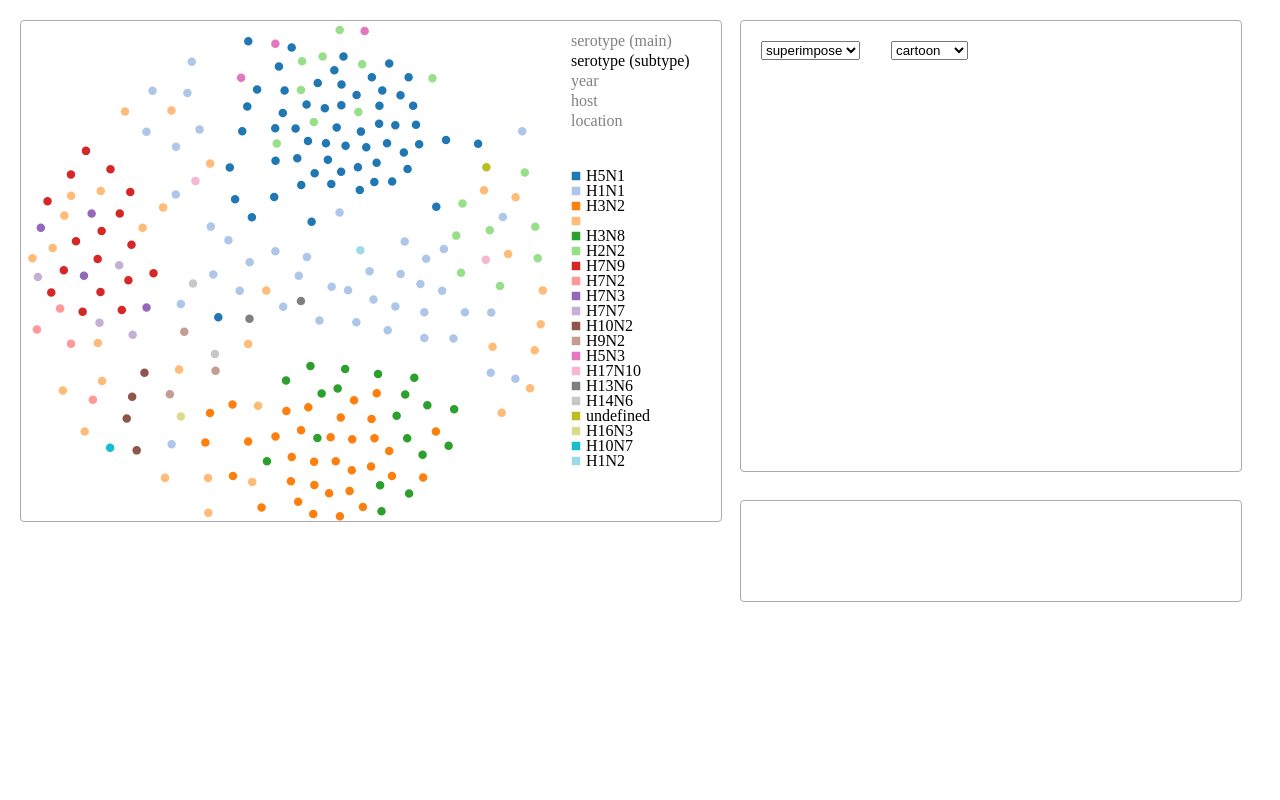
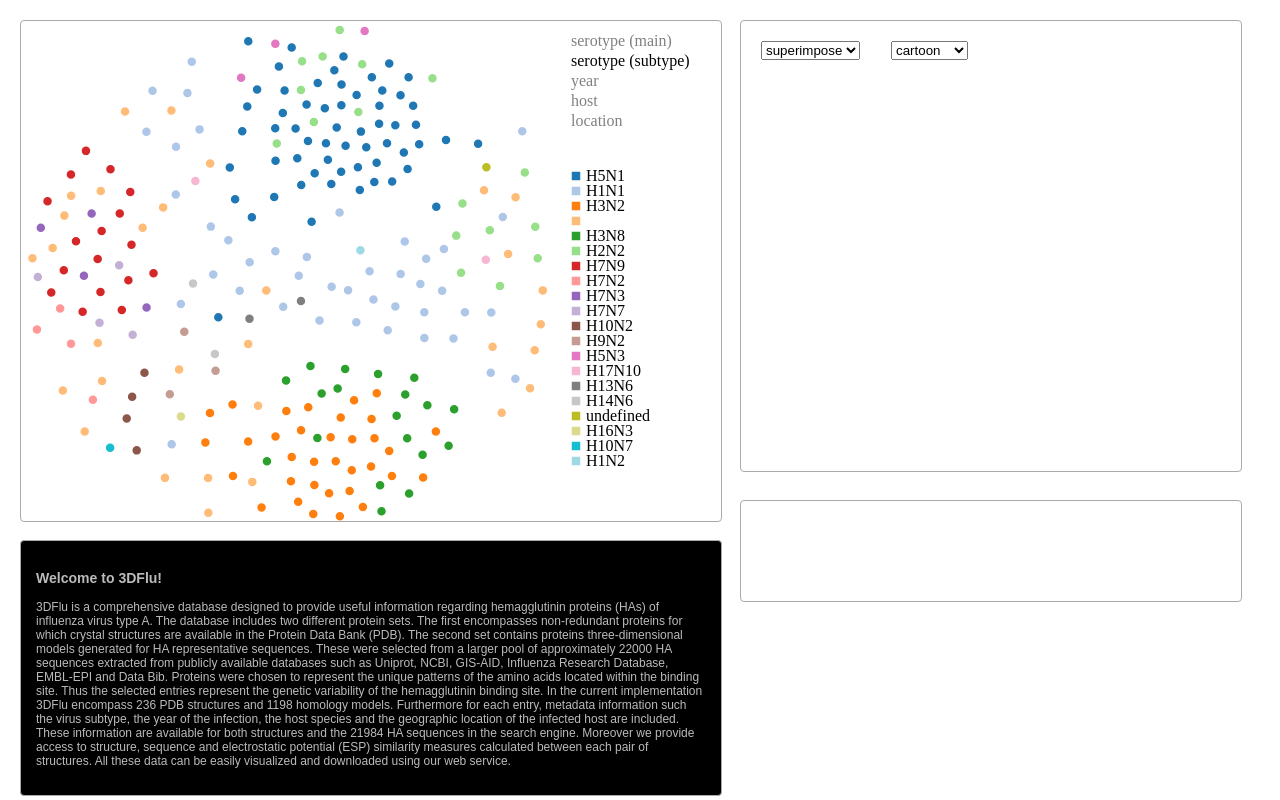
Before and after one commit to stared/bialkonet, a plain HTML site: page site/index.html in a window 1280 px wide. Drawn offline with Linux system fonts and the light colour scheme.

Commit message:
short description

```diff
--- a/site/index.html
+++ b/site/index.html
@@ -15,5 +15,11 @@
     <div id="sequenceViewer"></div>
 
     <script src="js/main.js" type="text/javascript"></script>
+
+    <div id="footer">
+      <h3>Welcome to 3DFlu!</h3>
+
+      <p>3DFlu is a comprehensive database designed to provide useful information regarding hemagglutinin  proteins (HAs) of influenza virus type A. The database includes two different protein sets. The first encompasses non-redundant proteins for which crystal structures are available in the Protein Data Bank (PDB). The second set contains proteins three-dimensional models generated for HA representative sequences. These were selected from a larger pool of approximately 22000 HA sequences extracted from publicly available databases such as Uniprot, NCBI, GIS-AID, Influenza Research Database, EMBL-EPI and Data Bib. Proteins were chosen to represent the unique patterns of the amino acids located within the binding site. Thus the selected entries represent the genetic variability of the hemagglutinin binding site. In the current implementation 3DFlu encompass 236 PDB structures and 1198 homology models. Furthermore for each entry, metadata information such the virus subtype, the year of the infection, the host species and the geographic location of the infected host are included. These information are available for both structures and the 21984 HA sequences in the search engine. Moreover we provide access to structure, sequence and electrostatic potential (ESP) similarity measures calculated between each pair of structures. All these data can be easily visualized and downloaded using our web service.</p>
+    </div>
   </body>
 </html>
--- a/site/main.css
+++ b/site/main.css
@@ -54,6 +54,23 @@ div.tooltip
     border: solid 1px #aaa;
     border-radius: 4px;
     z-index: 1;
+}
+
+
+#footer
+{
+    position: absolute;
+    top: 540px;
+    left: 20px;
+    width: 670px;
+    font: 12px sans-serif;
+    padding: 15px;
+    background: #000;
+    color: #bbb;
+    border: solid 1px #aaa;
+    border-radius: 4px;
+    pointer-events: none;
+    z-index: 2;
 }
 
 #superimpose
```
Also changed, not shown: 1 other file.
